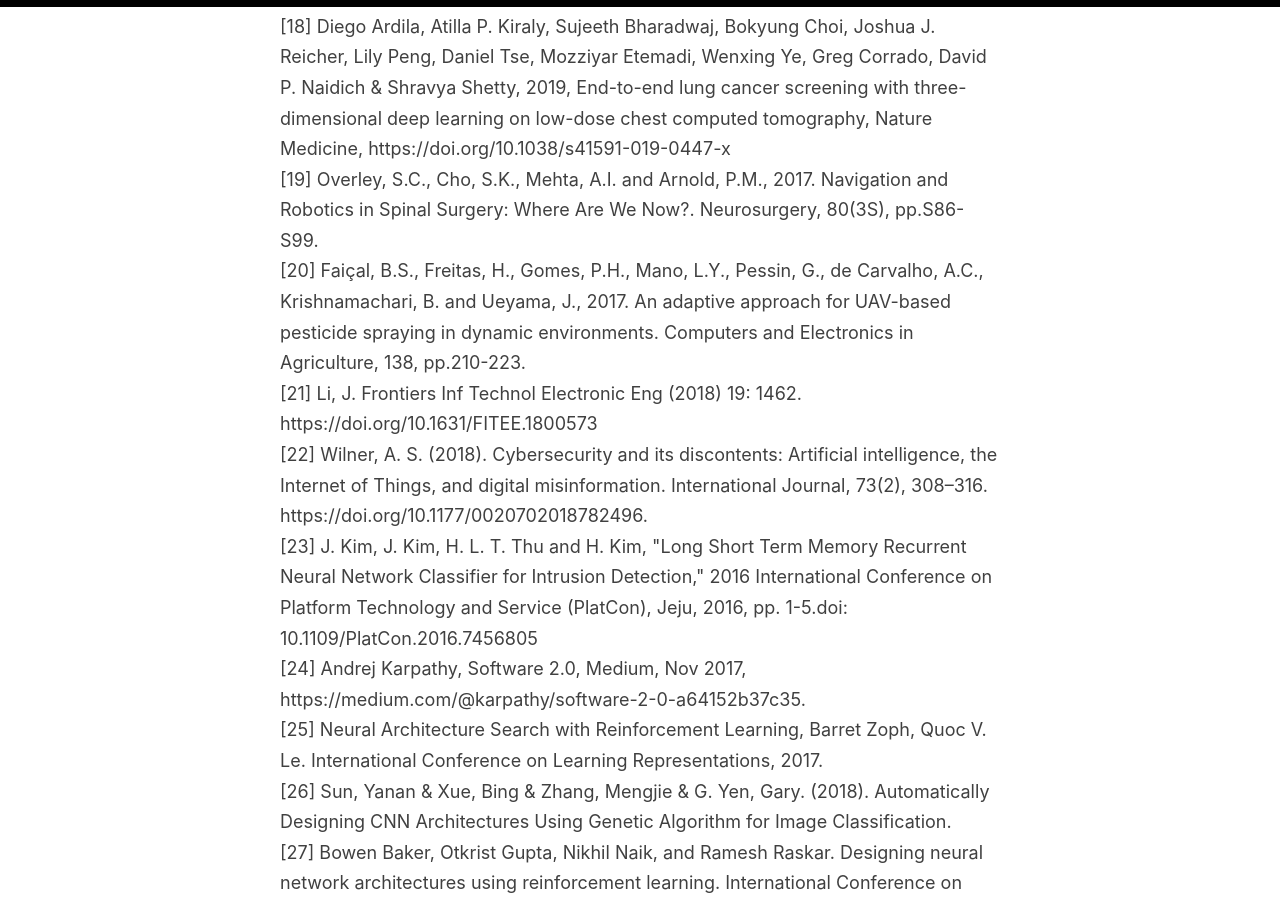
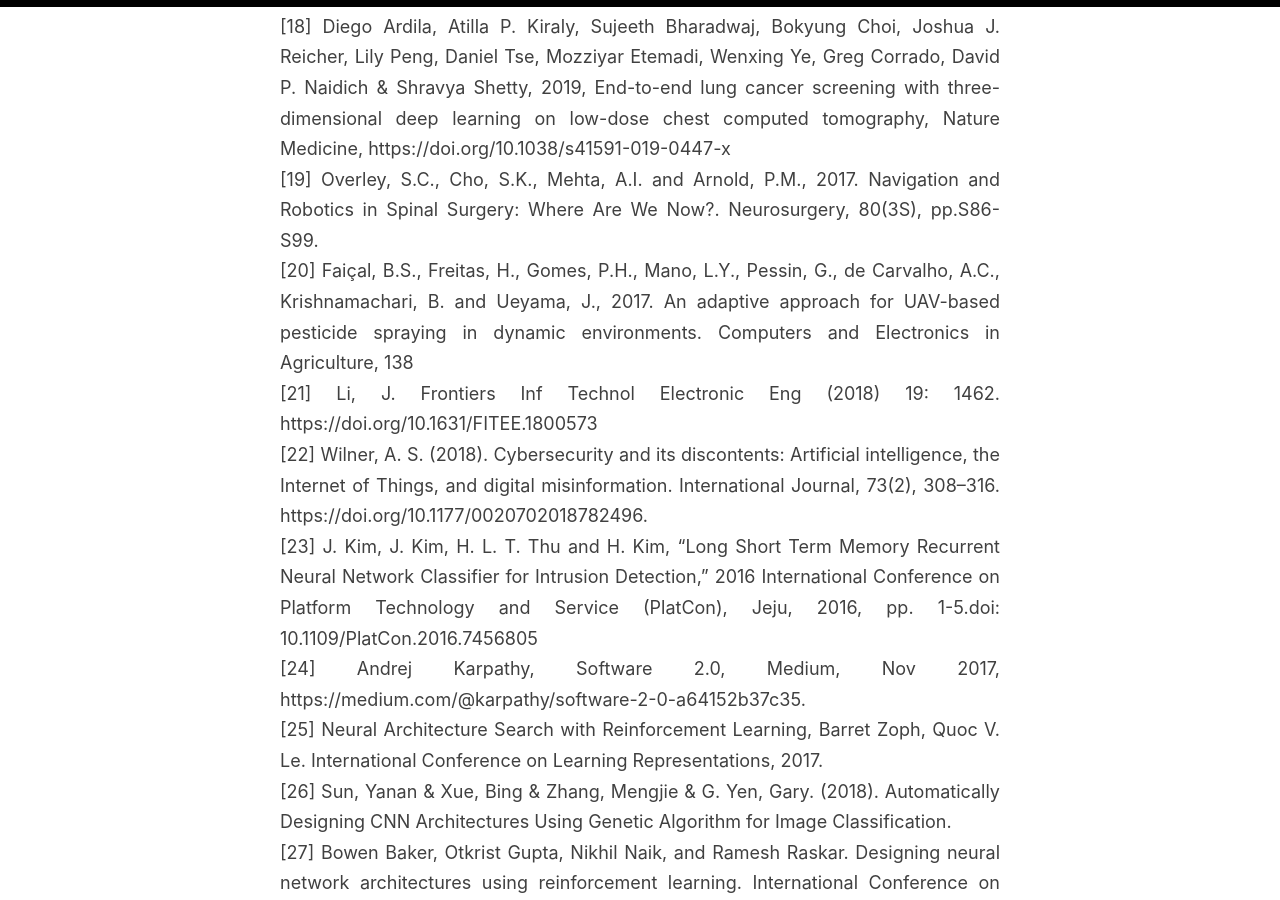
Before and after one commit to anaramirli/anaramirli.github.io, a Jekyll site: the page built from _posts/2019-10-26-the-role-of-ai-in-future.md, in a window 1280 px wide and 900 px high, scrolled down 5886 px. Built offline with Jekyll 4.4.1, drawn with Linux system fonts in a browser that asks for light colours; comment, search, counter and statistics services are not loaded.

Commit message:
Update 2019-10-26-the-role-of-ai-in-future.md

```diff
--- a/_posts/2019-10-26-the-role-of-ai-in-future.md
+++ b/_posts/2019-10-26-the-role-of-ai-in-future.md
@@ -25,7 +25,6 @@
 A number of researchers have conducted many studies to analyze the role of artificial intelligence on future technology with the main focus on future applications of AI. However, the core of modern technology contains software and hardware systems. Thus, computer systems are the first to get affected by improvement in the field of artificial intelligence. The need for more profound and competent AI systems will trigger fundamental changes in hardware and software architecture. This in its turns will affect technological developments. Within many years, AI will be able to perform very human-level tasks. Our devices will be in a position to do action on behalf of us. We’ll see more competent self-controlled vehicles on our roads, more AI-based assistance system, more AI-powered smart devices, and more precise predictions made by computer systems.
 
 
-<div style="text-align: left">
 [1] MAYOR, ADRIENNE. Gods and Robots: Myths, Machines, and Ancient Dreams of Technology. Princeton University Press, 2018. JSTOR, www.jstor.org/stable/j.ctvc779xn.
 <br>[2] X. Wang, D. Fouhey, and A. Gupta, “Designing deep networks for surface normal estimation,” in Proceedings of the IEEE Conference on Computer Vision and Pattern Recognition, 2015, pp. 539–547.
 <br>[3] H. Cuayahuitl, S. Keizer, and O. Lemon, “Strategic dialogue management via deep reinforcement learning,” arXiv preprint arXiv:1511.08099, 2015
@@ -45,7 +44,7 @@
 <br>[17] Cruz-Roa, A., Gilmore, H., Basavanhally, A., Feldman, M., Ganesan, S., Shih, N.N., Tomaszewski, J., González, F.A. and Madabhushi, A., 2017. Accurate and reproducible invasive breast cancer detection in whole-slide images: A Deep Learning approach for quantifying tumor extent. Scientific Reports, 7, p.46450.
 <br>[18] Diego Ardila, Atilla P. Kiraly, Sujeeth Bharadwaj, Bokyung Choi, Joshua J. Reicher, Lily Peng, Daniel Tse, Mozziyar Etemadi, Wenxing Ye, Greg Corrado, David P. Naidich & Shravya Shetty, 2019, End-to-end lung cancer screening with three-dimensional deep learning on low-dose chest computed tomography, Nature Medicine, https://doi.org/10.1038/s41591-019-0447-x
 <br>[19] Overley, S.C., Cho, S.K., Mehta, A.I. and Arnold, P.M., 2017. Navigation and Robotics in Spinal Surgery: Where Are We Now?. Neurosurgery, 80(3S), pp.S86-S99.
-<br>[20] Faiçal, B.S., Freitas, H., Gomes, P.H., Mano, L.Y., Pessin, G., de Carvalho, A.C., Krishnamachari, B. and Ueyama, J., 2017. An adaptive approach for UAV-based pesticide spraying in dynamic environments. Computers and Electronics in Agriculture, 138, pp.210-223.
+<br>[20] Faiçal, B.S., Freitas, H., Gomes, P.H., Mano, L.Y., Pessin, G., de Carvalho, A.C., Krishnamachari, B. and Ueyama, J., 2017. An adaptive approach for UAV-based pesticide spraying in dynamic environments. Computers and Electronics in Agriculture, 138
 <br>[21] Li, J. Frontiers Inf Technol Electronic Eng (2018) 19: 1462. https://doi.org/10.1631/FITEE.1800573
 <br>[22] Wilner, A. S. (2018). Cybersecurity and its discontents: Artificial intelligence, the Internet of Things, and digital misinformation. International Journal, 73(2), 308–316. https://doi.org/10.1177/0020702018782496.
 <br>[23] J. Kim, J. Kim, H. L. T. Thu and H. Kim, "Long Short Term Memory Recurrent Neural Network Classifier for Intrusion Detection," 2016 International Conference on Platform Technology and Service (PlatCon), Jeju, 2016, pp. 1-5.doi: 10.1109/PlatCon.2016.7456805
@@ -57,4 +56,3 @@
 <br>[29] C. Renzi, F. Leali, M. Cavazzuti, and A. Andrisano, “A review on artificial intelligence applications to the optimal design of dedicated and reconfigurable manufacturing systems,” The International Journal of Advanced Manufacturing Technology, vol. 72, no. 1-4, pp. 403–418, 2014.
 <br>[30] Alemdar, Hande & Leroy, Vincent & Prost-Boucle, Adrien & Pétrot, Frédéric. (2017). Ternary neural networks for resource-efficient AI applications. 2547-2554. 10.1109/IJCNN.2017.7966166.
 <br>[31] S. Han, H. Mao, and W. J Dally. Deep compression: Compressing deep neural network with pruning, trained quantization and huffman coding, In ICLR, 2016.
-</div>
```
